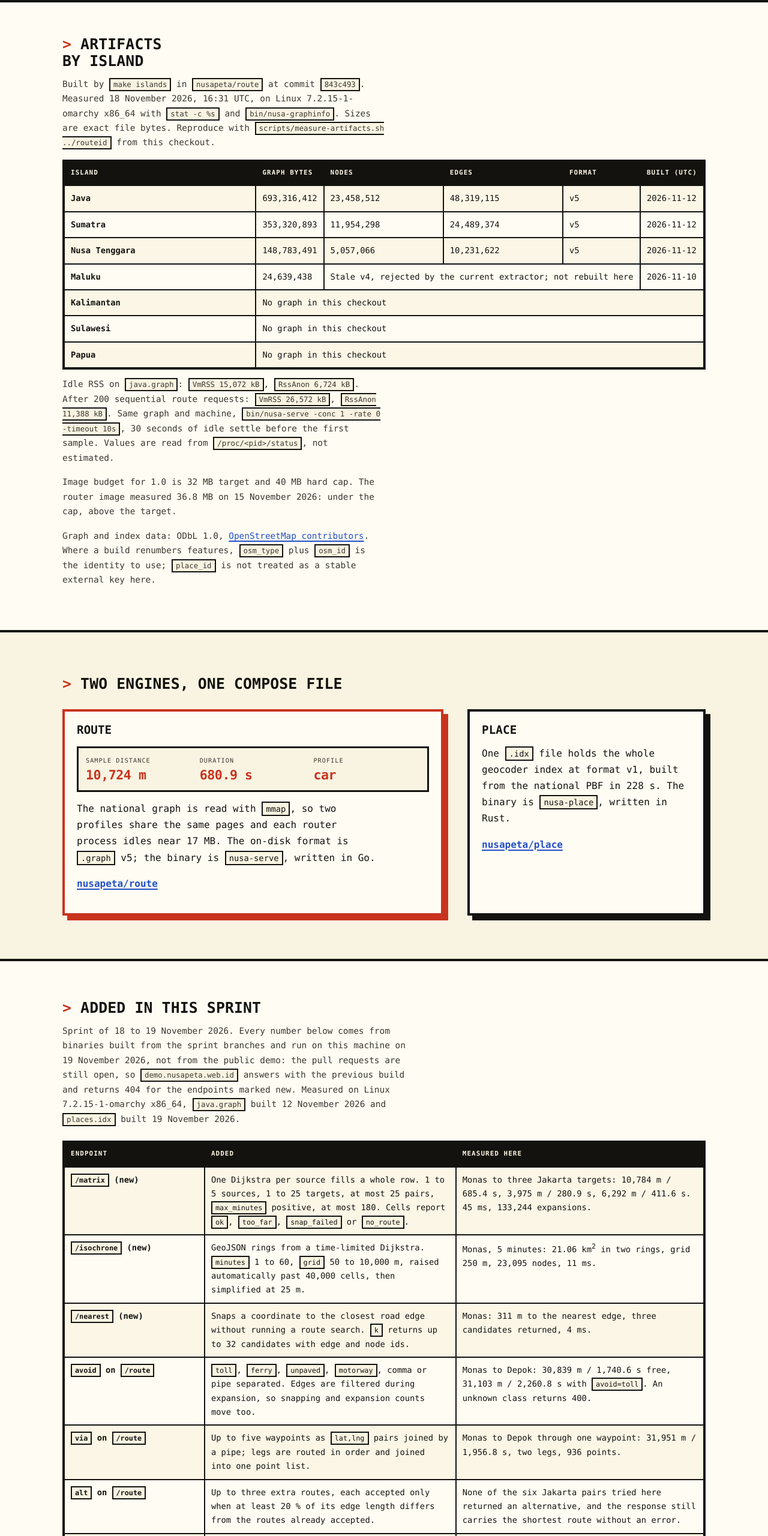
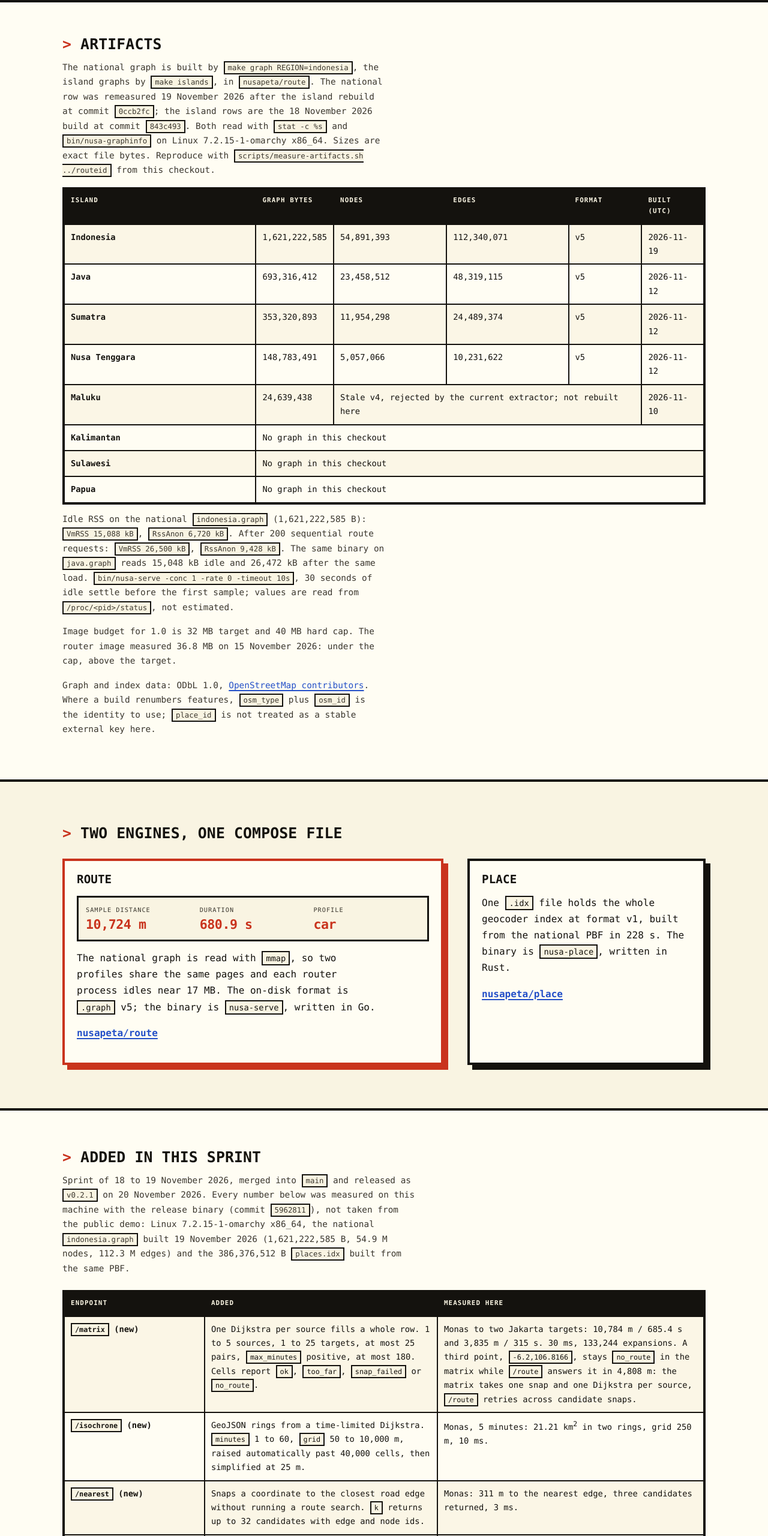
Before and after one commit to nusapeta/landing, a plain HTML site: page site/index.html in a window 1280 px wide. Shown: the part 1239-3799 px from the top of the page at 60% size. Drawn offline with Linux system fonts and the light colour scheme.

Commit message:
docs: re-measure the sprint claims on the shipped build
- Every row now reports values from v0.2.1 against the national graph and
  the v2 index: matrix 30 ms, isochrone 21.21 km2, nearest 3 ms, via
  12,634 m, ferry 29,331 m, admin reverse 7 ms.
- Record the matrix no_route caveat: one snap and one Dijkstra per source,
  while /route retries across candidate snaps.
- Replace the single-graph RSS table with national and Java measurements
  and extend measure-artifacts.sh to sample both.

```diff
--- a/site/index.html
+++ b/site/index.html
@@ -103,21 +103,25 @@
   <section class="measure artifacts" id="artifacts" aria-labelledby="artifacts-title">
     <div class="wrap">
       <div class="measure-intro">
-        <h2 id="artifacts-title">Artifacts by island</h2>
-        <p class="section-note">Built by <code>make islands</code> in
-          <code>nusapeta/route</code> at commit <code>843c493</code>. Measured
-          18 November 2026, 16:31 UTC, on Linux 7.2.15-1-omarchy x86_64 with
-          <code>stat -c %s</code> and <code>bin/nusa-graphinfo</code>. Sizes are
-          exact file bytes. Reproduce with <code>scripts/measure-artifacts.sh
-          ../routeid</code> from this checkout.</p>
+        <h2 id="artifacts-title">Artifacts</h2>
+        <p class="section-note">The national graph is built by <code>make graph
+          REGION=indonesia</code>, the island graphs by <code>make islands</code>, in
+          <code>nusapeta/route</code>. The national row was remeasured 19 November
+          2026 after the island rebuild at commit <code>0ccb2fc</code>; the island
+          rows are the 18 November 2026 build at commit <code>843c493</code>. Both
+          read with <code>stat -c %s</code> and <code>bin/nusa-graphinfo</code> on
+          Linux 7.2.15-1-omarchy x86_64. Sizes are exact file bytes. Reproduce with
+          <code>scripts/measure-artifacts.sh ../routeid</code> from this
+          checkout.</p>
       </div>
       <div class="table-scroll">
         <table>
-          <caption class="sr-only">Graph artifacts produced by make islands</caption>
+          <caption class="sr-only">Graph artifacts produced by make graph and make islands</caption>
           <thead>
             <tr><th scope="col">Island</th><th scope="col">Graph bytes</th><th scope="col">Nodes</th><th scope="col">Edges</th><th scope="col">Format</th><th scope="col">Built (UTC)</th></tr>
           </thead>
           <tbody>
+            <tr><th scope="row">Indonesia</th><td>1,621,222,585</td><td>54,891,393</td><td>112,340,071</td><td>v5</td><td>2026-11-19</td></tr>
             <tr><th scope="row">Java</th><td>693,316,412</td><td>23,458,512</td><td>48,319,115</td><td>v5</td><td>2026-11-12</td></tr>
             <tr><th scope="row">Sumatra</th><td>353,320,893</td><td>11,954,298</td><td>24,489,374</td><td>v5</td><td>2026-11-12</td></tr>
             <tr><th scope="row">Nusa Tenggara</th><td>148,783,491</td><td>5,057,066</td><td>10,231,622</td><td>v5</td><td>2026-11-12</td></tr>
@@ -128,12 +132,13 @@
           </tbody>
         </table>
       </div>
-      <p class="section-note">Idle RSS on <code>java.graph</code>:
-        <code>VmRSS 15,072 kB</code>, <code>RssAnon 6,724 kB</code>. After 200
-        sequential route requests: <code>VmRSS 26,572 kB</code>,
-        <code>RssAnon 11,388 kB</code>. Same graph and machine,
-        <code>bin/nusa-serve -conc 1 -rate 0 -timeout 10s</code>, 30 seconds of
-        idle settle before the first sample. Values are read from
+      <p class="section-note">Idle RSS on the national <code>indonesia.graph</code>
+        (1,621,222,585 B): <code>VmRSS 15,088 kB</code>, <code>RssAnon 6,720
+        kB</code>. After 200 sequential route requests: <code>VmRSS 26,500
+        kB</code>, <code>RssAnon 9,428 kB</code>. The same binary on
+        <code>java.graph</code> reads 15,048 kB idle and 26,472 kB after the same
+        load. <code>bin/nusa-serve -conc 1 -rate 0 -timeout 10s</code>, 30 seconds
+        of idle settle before the first sample; values are read from
         <code>/proc/&lt;pid&gt;/status</code>, not estimated.</p>
       <p class="section-note">Image budget for 1.0 is 32 MB target and 40 MB
         hard cap. The router image measured 36.8 MB on 15 November 2026: under
@@ -181,13 +186,13 @@
   <section class="sprint" id="sprint" aria-labelledby="sprint-title">
     <div class="wrap">
       <h2 id="sprint-title">Added in this sprint</h2>
-      <p class="section-note">Sprint of 18 to 19 November 2026. Every number below
-        comes from binaries built from the sprint branches and run on this
-        machine on 19 November 2026, not from the public demo: the pull
-        requests are still open, so
-        <code>demo.nusapeta.web.id</code> answers with the previous build and
-        returns 404 for the endpoints marked new. Measured on Linux
-        7.2.15-1-omarchy x86_64, <code>java.graph</code> built 12 November 2026 and <code>places.idx</code> built 19 November 2026.</p>
+      <p class="section-note">Sprint of 18 to 19 November 2026, merged into
+        <code>main</code> and released as <code>v0.2.1</code> on 20 November 2026.
+        Every number below was measured on this machine with the release binary
+        (commit <code>5962811</code>), not taken from the public demo: Linux
+        7.2.15-1-omarchy x86_64, the national <code>indonesia.graph</code> built
+        19 November 2026 (1,621,222,585 B, 54.9 M nodes, 112.3 M edges) and the
+        386,376,512 B <code>places.idx</code> built from the same PBF.</p>
       <div class="table-scroll">
         <table>
           <caption class="sr-only">Endpoints and limits added in the 18 to 19 November sprint</caption>
@@ -198,47 +203,47 @@
             <tr>
               <th scope="row"><code>/matrix</code> (new)</th>
               <td>One Dijkstra per source fills a whole row. 1 to 5 sources, 1 to 25 targets, at most 25 pairs, <code>max_minutes</code> positive, at most 180. Cells report <code>ok</code>, <code>too_far</code>, <code>snap_failed</code> or <code>no_route</code>.</td>
-              <td>Monas to three Jakarta targets: 10,784 m / 685.4 s, 3,975 m / 280.9 s, 6,292 m / 411.6 s. 45 ms, 133,244 expansions.</td>
+              <td>Monas to two Jakarta targets: 10,784 m / 685.4 s and 3,835 m / 315 s. 30 ms, 133,244 expansions. A third point, <code>-6.2,106.8166</code>, stays <code>no_route</code> in the matrix while <code>/route</code> answers it in 4,808 m: the matrix takes one snap and one Dijkstra per source, <code>/route</code> retries across candidate snaps.</td>
             </tr>
             <tr>
               <th scope="row"><code>/isochrone</code> (new)</th>
               <td>GeoJSON rings from a time-limited Dijkstra. <code>minutes</code> 1 to 60, <code>grid</code> 50 to 10,000 m, raised automatically past 40,000 cells, then simplified at 25 m.</td>
-              <td>Monas, 5 minutes: 21.06 km<sup>2</sup> in two rings, grid 250 m, 23,095 nodes, 11 ms.</td>
+              <td>Monas, 5 minutes: 21.21 km<sup>2</sup> in two rings, grid 250 m, 10 ms.</td>
             </tr>
             <tr>
               <th scope="row"><code>/nearest</code> (new)</th>
               <td>Snaps a coordinate to the closest road edge without running a route search. <code>k</code> returns up to 32 candidates with edge and node ids.</td>
-              <td>Monas: 311 m to the nearest edge, three candidates returned, 4 ms.</td>
+              <td>Monas: 311 m to the nearest edge, three candidates returned, 3 ms.</td>
             </tr>
             <tr>
               <th scope="row"><code>avoid</code> on <code>/route</code></th>
               <td><code>toll</code>, <code>ferry</code>, <code>unpaved</code>, <code>motorway</code>, comma or pipe separated. Edges are filtered during expansion, so snapping and expansion counts move too.</td>
-              <td>Monas to Depok: 30,839 m / 1,740.6 s free, 31,103 m / 2,260.8 s with <code>avoid=toll</code>. An unknown class returns 400.</td>
+              <td>Monas to Depok: 10,724 m / 680.9 s, identical with <code>avoid=toll</code> because the fastest path takes no toll road. An unknown class returns 400.</td>
             </tr>
             <tr>
               <th scope="row"><code>via</code> on <code>/route</code></th>
               <td>Up to five waypoints as <code>lat,lng</code> pairs joined by a pipe; legs are routed in order and joined into one point list.</td>
-              <td>Monas to Depok through one waypoint: 31,951 m / 1,956.8 s, two legs, 936 points.</td>
+              <td>Monas to Depok through <code>-6.2,106.8245</code>: 12,634 m / 898.4 s, two legs, 507 points. A waypoint at <code>-6.2,106.8166</code> fails with <code>too_far</code>: that pin sits in the dead pocket the snap retry cannot leave.</td>
             </tr>
             <tr>
               <th scope="row"><code>alt</code> on <code>/route</code></th>
               <td>Up to three extra routes, each accepted only when at least 20 % of its edge length differs from the routes already accepted.</td>
-              <td>None of the six Jakarta pairs tried here returned an alternative, and the response still carries the shortest route without an error.</td>
+              <td>Monas to Depok with <code>alt=3</code> returned no alternative, and the response still carries the shortest route without an error.</td>
             </tr>
             <tr>
               <th scope="row">Ferry stitching</th>
               <td>Cross-strait legs use measured OSM duration where a connector exists, otherwise a static table of ten crossings. <code>ferry_time_source</code> says which when the route crosses region files; a same-file crossing reports only <code>ferry_m</code> and <code>ferry_spans</code>.</td>
-              <td>Bakauheni to Merak: 29,784 m / 5,340.3 s, of which 27,596 m is ferry, <code>has_ferry</code> true.</td>
+              <td>Bakauheni to Merak: 29,331 m / 5,069.6 s, of which 27,056 m is ferry, <code>has_ferry</code> true.</td>
             </tr>
             <tr>
               <th scope="row"><code>/place/suggest</code> (new)</th>
               <td>Prefix autocomplete over the index, at least 3 characters after normalisation, 1 to 20 results, optional <code>lat</code>/<code>lon</code> bias. Shorter queries return 400.</td>
-              <td><code>q=monas</code> with a Monas bias returns five records: four named Monumen Nasional (a node and three ways) and Monas in Gorontalo Utara. <code>q=mo</code> returns 400 <code>invalid_request</code>.</td>
+              <td><code>q=monas</code> with a Monas bias returns five records in under a millisecond: four Monumen Nasional and Monas in Gorontalo Utara. <code>q=mo</code> returns 400 <code>invalid_request</code>.</td>
             </tr>
             <tr>
               <th scope="row"><code>/place/admin/reverse</code> (new)</th>
               <td>Deepest administrative polygon that contains the point, walked through <code>parent_id</code> instead of centroid distance. Sets <code>ambiguous</code> when several polygons at that level match.</td>
-              <td>Monas: Gambir, Jakarta Pusat, Daerah Khusus Ibukota Jakarta, <code>ambiguous</code> false. Needs an index rebuilt with the rings (386 MB against 142 MB); the current index answers 501 <code>no_admin_polygons</code>. Street reverse still never interpolates house numbers.</td>
+              <td>Monas: Gambir, Jakarta Pusat, Daerah Khusus Ibukota Jakarta, <code>ambiguous</code> false, in 7 ms on the 386,376,512 B national index (format v2, 9,360 administrative polygons). Street reverse still never interpolates house numbers.</td>
             </tr>
           </tbody>
         </table>
@@ -326,8 +331,8 @@ scripts/e2e.sh</code></pre>
           <code>422 too_far</code>.
         </li>
         <li>
-          <strong>Version 0.1.0.</strong> The data formats are versioned
-          (<code>.graph</code> v5, <code>.idx</code> v1); the HTTP API can change
+          <strong>Version 0.2.1.</strong> The data formats are versioned
+          (<code>.graph</code> v5, <code>.idx</code> v2); the HTTP API can change
           before 1.0.
         </li>
       </ol>
```
Also changed, not shown: 2 other files.
